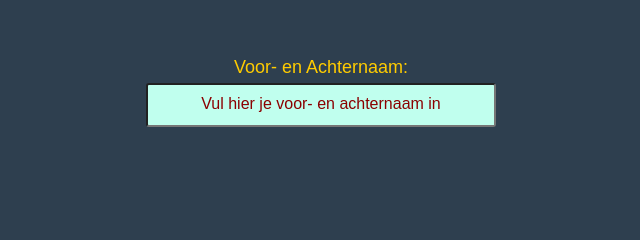
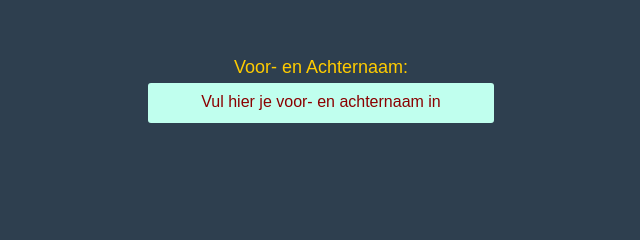
Before and after one commit to Blightningpower/Kerkactiviteit-Bassischool_Aanmeldformulier_23-12-2023, a plain HTML site: page html/aanmeldformulier.html in a window 1280 px wide. Shown: the part 449-689 px from the top of the page, 319-959 px from the left. Drawn offline with Linux system fonts and the light colour scheme.

Commit message:
remove input border

```diff
--- a/html/aanmeldformulier.html
+++ b/html/aanmeldformulier.html
@@ -38,6 +38,12 @@
     label {
       font-size: large;
       color: #ffcc00; /* Yellow text */
+    }
+
+    input {
+      padding: 1%;
+      border-radius: 3px;
+      border: none;
     }
 
     /* Code applied to all HTML elements with an ID */
```
